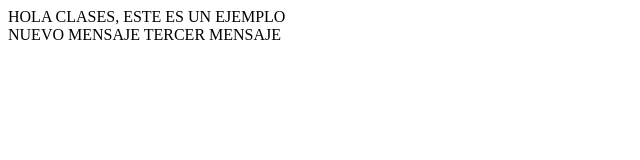
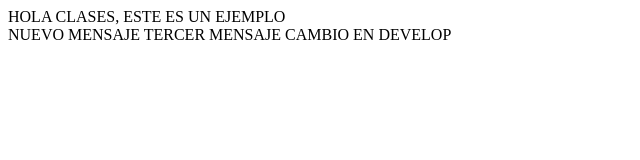
Before and after one commit to luisIvanFuentesMariaca/myFirstRepo, a plain HTML site: page index.html in a window 1280 px wide. Shown: the whole page, without its empty margins (0-640 px from the left). Drawn offline with Linux system fonts and the light colour scheme.

Commit message:
Este es el quinto commit

```diff
--- a/index.html
+++ b/index.html
@@ -5,5 +5,7 @@ HOLA CLASES, ESTE ES UN EJEMPLO
 <br>
 NUEVO MENSAJE
 TERCER MENSAJE
+
+CAMBIO EN DEVELOP
 </body>
 </html>
```
Also changed, not shown: 1 other file.
